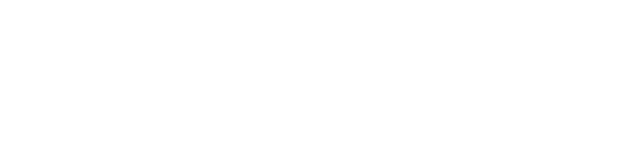
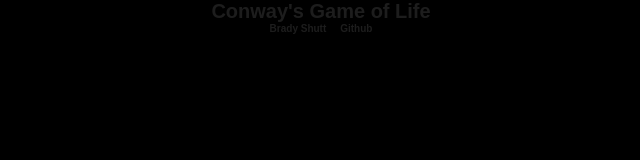
Before and after one commit to bradyshutt/Conways-Game-of-Life-JS, a plain HTML site: page game.html in a window 1280 px wide. Shown: the whole page, without its empty margins (319-959 px from the left). Drawn offline with Linux system fonts and the light colour scheme.

Commit message:
Added base html page with basic styles.

```diff
--- a/game.html
+++ b/game.html
@@ -4,8 +4,24 @@
 
 <title>Conway's Game of Life</title>
 
+<style type="text/css">
+   * { margin: 0px; padding: 0px; font: bold 10px Droid Sans, sans-serif;
+       color: #1D1D1D; }
+   body { background-color: black; }
+   h1 { font-size: 20px; display: block; }
+   .header { text-align: center; }
+</style>
+
 </head>
 <body>
+   <div class="header">
+      <h1>Conway's Game of Life</h1>
+      <p> Brady Shutt &nbsp;&nbsp;&nbsp; Github </p>
+   </div>
+
+   <canvas id="board" width="100%"></canvas>
+
+   <script type="text/javascript" src="Conway.js"></script>
 
 </body>
 </html>
```
Also changed, not shown: conway.js (added).
